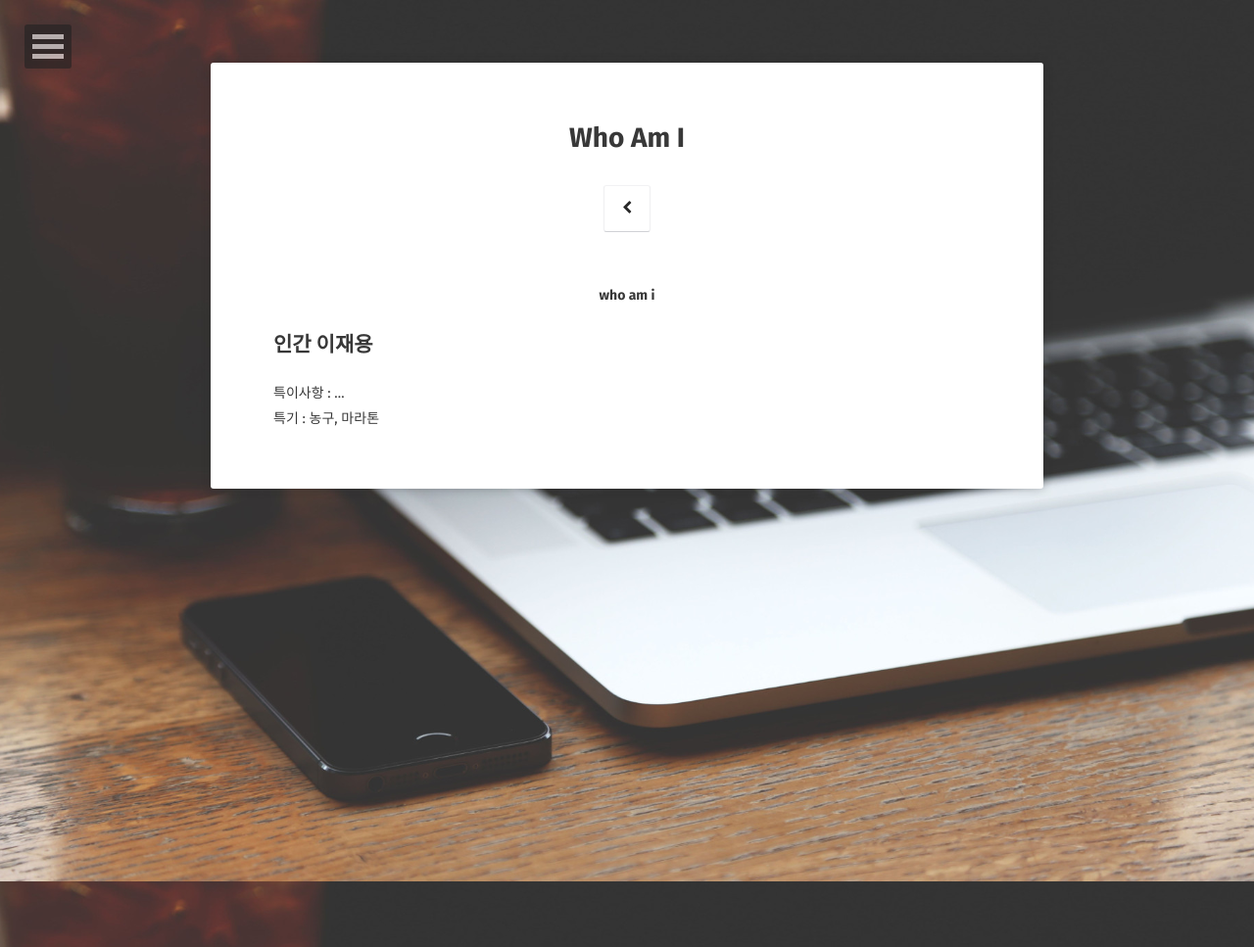
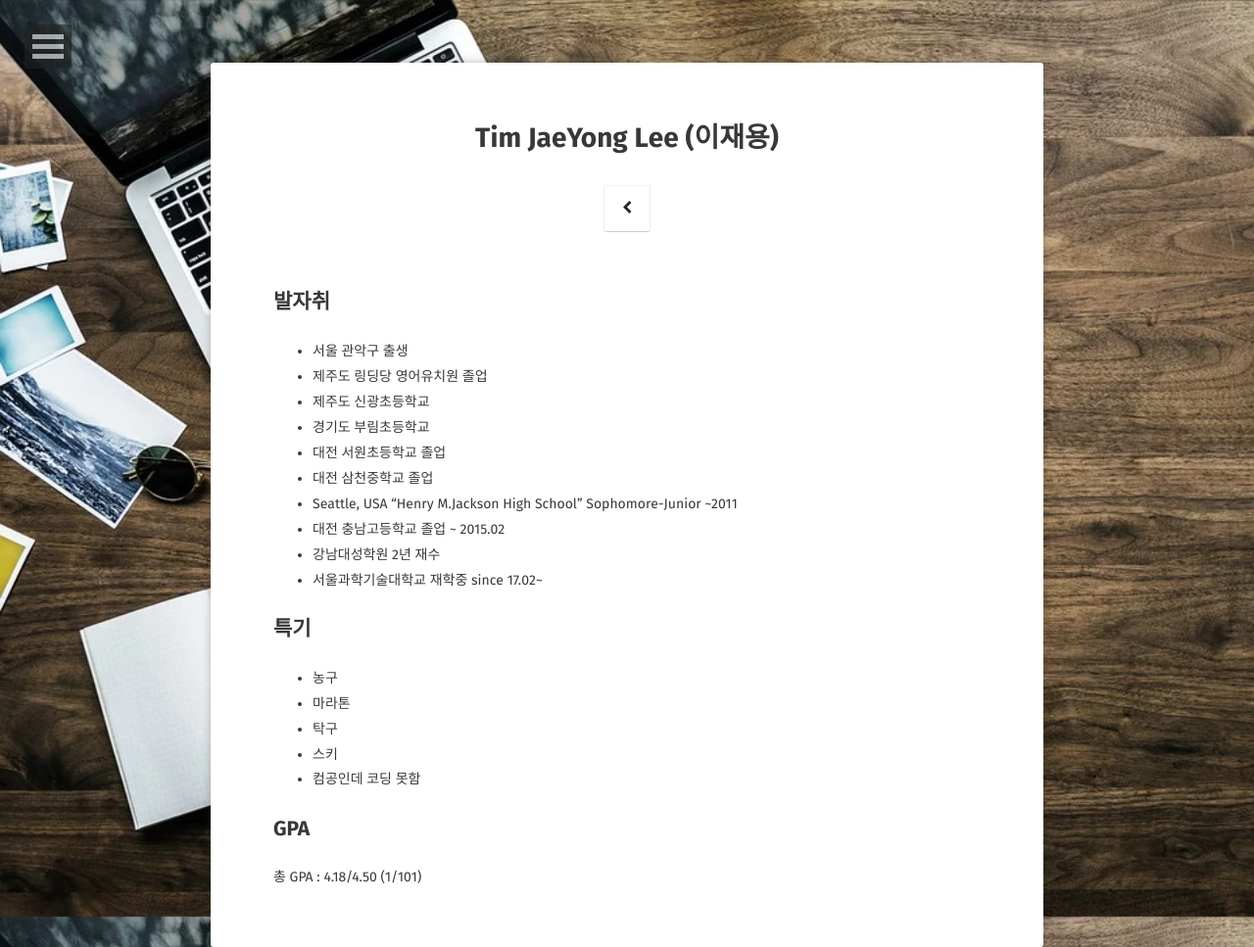
Before and after one commit to TimJLee/timjlee.github.io, a Jekyll site: the page built from about/index.md, in a window 1280 px wide. Shown: the whole page at 98% size. Built offline with Jekyll 4.4.1, drawn with Linux system fonts in a browser that asks for light colours; some web fonts are replaced.

Commit message:
홈페이지 꾸미기

```diff
--- a/_config.yml
+++ b/_config.yml
@@ -1,11 +1,11 @@
 # Site
-title:              Tim Jaeyong Lee
+title:              TIM
 bio:                'By a desire for knowledge, not results.'
 description:        "By a desire for knowledge, not results."
 reading_time:       true
 words_per_minute:   200
 logo:               'assets/img/profile.png'
-background:         'assets/img/placeholder-big.jpg'
+background:         'assets/img/background2.png'
 tiled_bg:           false   # Set this true if you want to tile your background image, otherwise it will be covered
 locale:             en_US
 url:                https://timjlee.github.io
--- a/about/index.md
+++ b/about/index.md
@@ -1,14 +1,31 @@
 ---
 layout: page
-title: Who Am I
+title: Tim JaeYong Lee (이재용)
 tags: [about]
 date: 2019-10-29
 comments: false
 ---
 
-<center><b>who am i</b></center>
+<!--<center><b>who am i</b></center> -->
 
-## 인간 이재용
+## 발자취
+* 서울 관악구 출생
+* 제주도 링딩당 영어유치원 졸업
+* 제주도 신광초등학교
+* 경기도 부림초등학교
+* 대전 서원초등학교 졸업
+* 대전 삼천중학교 졸업
+* Seattle, USA "Henry M.Jackson High School" Sophomore-Junior ~2011
+* 대전 충남고등학교 졸업 ~ 2015.02
+* 강남대성학원 2년 재수
+* 서울과학기술대학교 재학중 since 17.02~
 
-특이사항 : ...<br>
-특기 : 농구, 마라톤
+## 특기
+* 농구
+* 마라톤
+* 탁구
+* 스키
+* 컴공인데 코딩 못함
+
+## GPA
+총 GPA : 4.18/4.50 (1/101)
```
Also changed, not shown: assets/img/background2-star.PNG (added), assets/img/background2.png (added), images/background2.webp (added).
